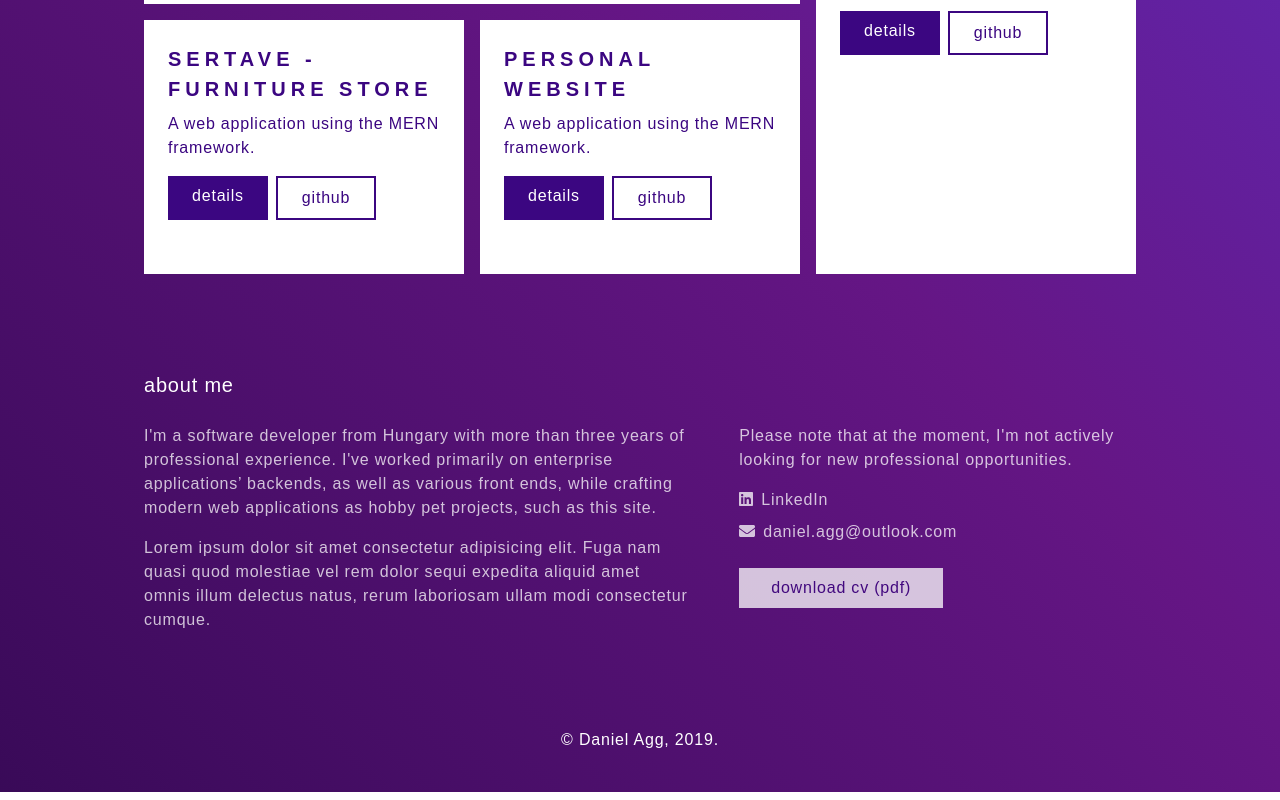
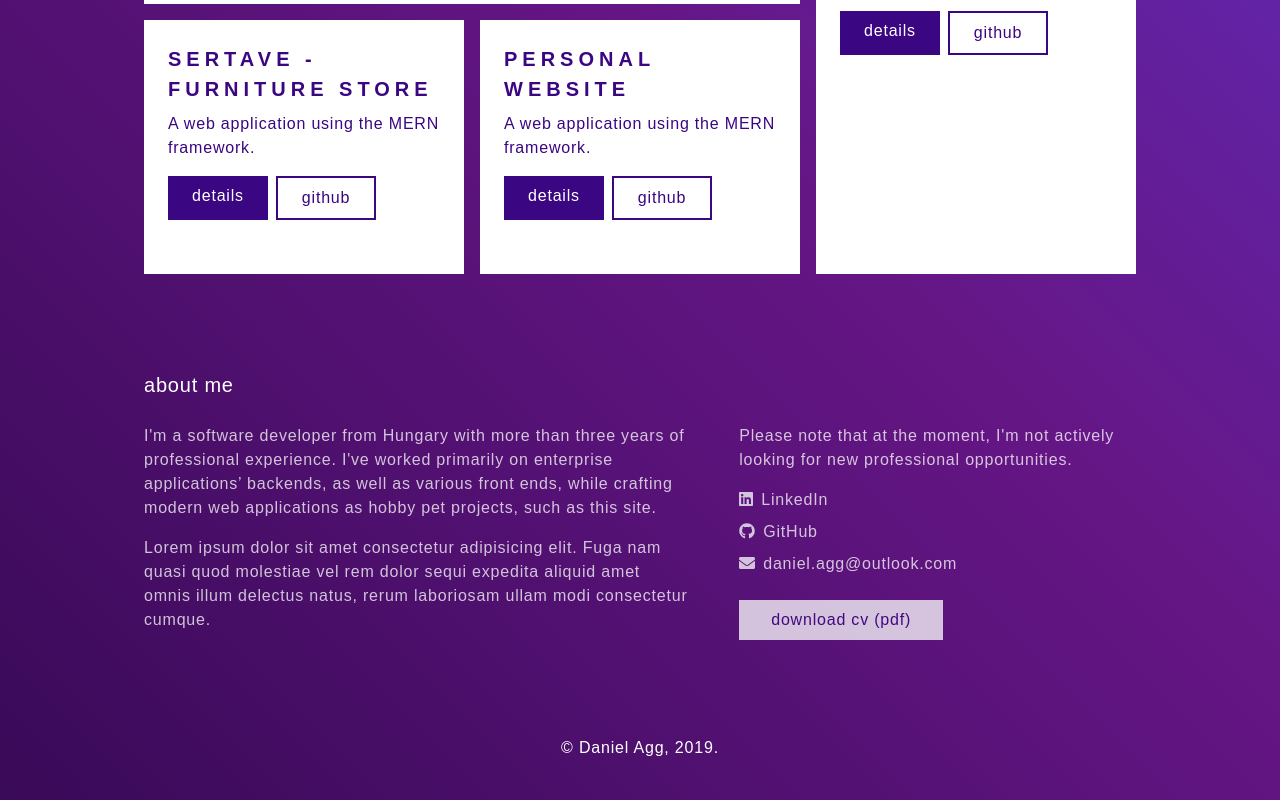
Before and after one commit to danielagg/personal-website-ts, a React (Create React App) app: page / in a window 1280 px wide. Shown: the part 737-1537 px from the top of the page. Built offline with nearby package versions, Linux system fonts and the light colour scheme.

Commit message:
GitHub link

```diff
--- a/src/components/About/About.tsx
+++ b/src/components/About/About.tsx
@@ -1,6 +1,7 @@
 import React from "react";
 import { FontAwesomeIcon } from "@fortawesome/react-fontawesome";
 import { faLinkedin } from "@fortawesome/free-brands-svg-icons";
+import { faGithub } from "@fortawesome/free-brands-svg-icons";
 import { faEnvelope } from "@fortawesome/free-solid-svg-icons";
 
 // Components
@@ -47,6 +48,19 @@ const About = () => {
               </a>
             </li>
             <li className="mt-2">
+              <a
+                href="https://github.com/danielagg/"
+                target="_blank"
+                rel="noopener noreferrer"
+                className="hover:text-purple-400"
+              >
+                <span className="pr-2">
+                  <FontAwesomeIcon icon={faGithub} />
+                </span>
+                GitHub
+              </a>
+            </li>
+            <li className="mt-2">
               <span className="pr-2">
                 <FontAwesomeIcon icon={faEnvelope} />
               </span>
```
